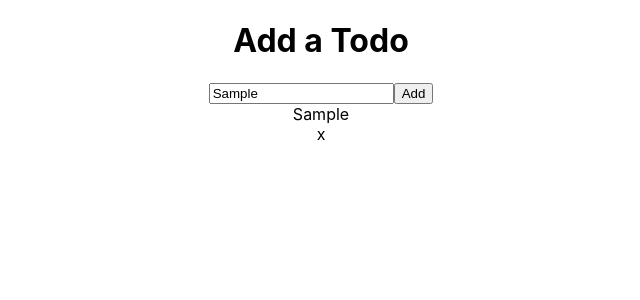
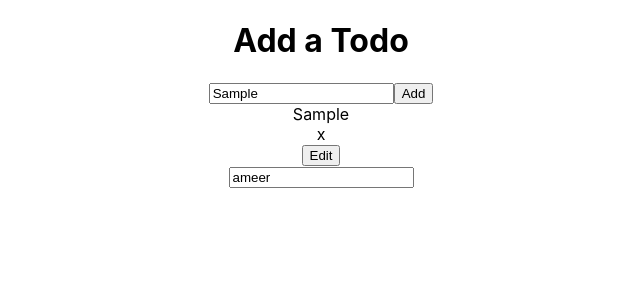
Before and after one commit to Ameer-Alaswad/Todolist-Typescript, a React (Create React App) app in the folder todolist/: page / in a window 1280 px wide. Both pictures are taken after typing "Sample" into the empty fields and a click on the button "Add". Shown: the top 300 px of the page, without its empty margins (319-959 px from the left). Built offline with nearby package versions, Linux system fonts and the light colour scheme.

Commit message:
adds EditTodo component

```diff
--- /dev/null
+++ b/todolist/src/components/EditTodo.tsx
@@ -0,0 +1,15 @@
+import React, { useEffect} from "react";
+
+interface Props {
+
+}
+
+const EditTodo: React.FC<Props> = (Props) => {
+
+return(
+    <div>
+<button>Edit</button>
+  </div>
+)
+}
+export default EditTodo
--- a/todolist/src/components/List.tsx
+++ b/todolist/src/components/List.tsx
@@ -1,4 +1,5 @@
-import React, { useEffect} from "react";
+import React, { useEffect,useState} from "react";
+import EditTodo from "./EditTodo";
 
 interface Props {
     handleTodoInput:(event: React.ChangeEvent<HTMLInputElement>) => void
@@ -10,6 +11,7 @@ interface Props {
 }
 
 const List: React.FC<Props> = (Props) => {
+    const [value,setValue] = useState<string>("ameer");
     const {handleTodoInput,handleTodoAdd,
         todoListArray,todoId,
         handleDeleteTodo,setTodoListArray}
@@ -19,6 +21,13 @@ const List: React.FC<Props> = (Props) => {
             localStorage.getItem("listsInStorage") || "[]")
             setTodoListArray(listFromStorage )
       }, []);
+      const handleChange = (event: React.ChangeEvent<HTMLInputElement>)=>{
+        setValue(event.target.value)
+        console.log(event.target.value);
+
+
+
+      }
 return(
     <div>
     <h1>Add a Todo</h1>
@@ -26,9 +35,11 @@ return(
     <button onClick={ handleTodoAdd }>Add</button>
     { todoListArray && todoListArray.map((todo: string, i: number) => {
       return <div key={ todoId + i }>
-        <div>{ todo }</div><span onClick={ handleDeleteTodo }>
-            x</span></div>
+        <div>{ todo }</div><span onClick={ handleDeleteTodo }>x</span>
+            <EditTodo/>
+            </div>
     }) }
+    <input onChange={handleChange} value={value} type="text" />
   </div>
 )
 }
```
